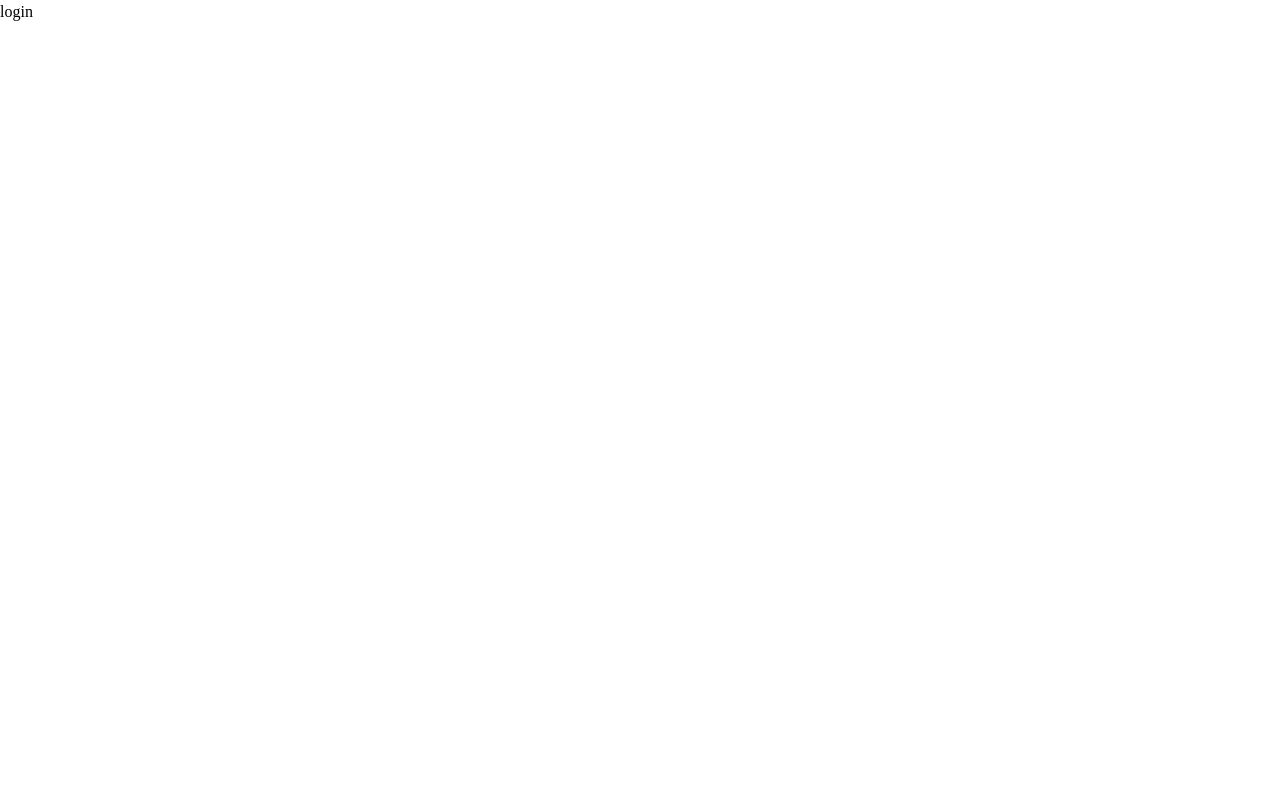
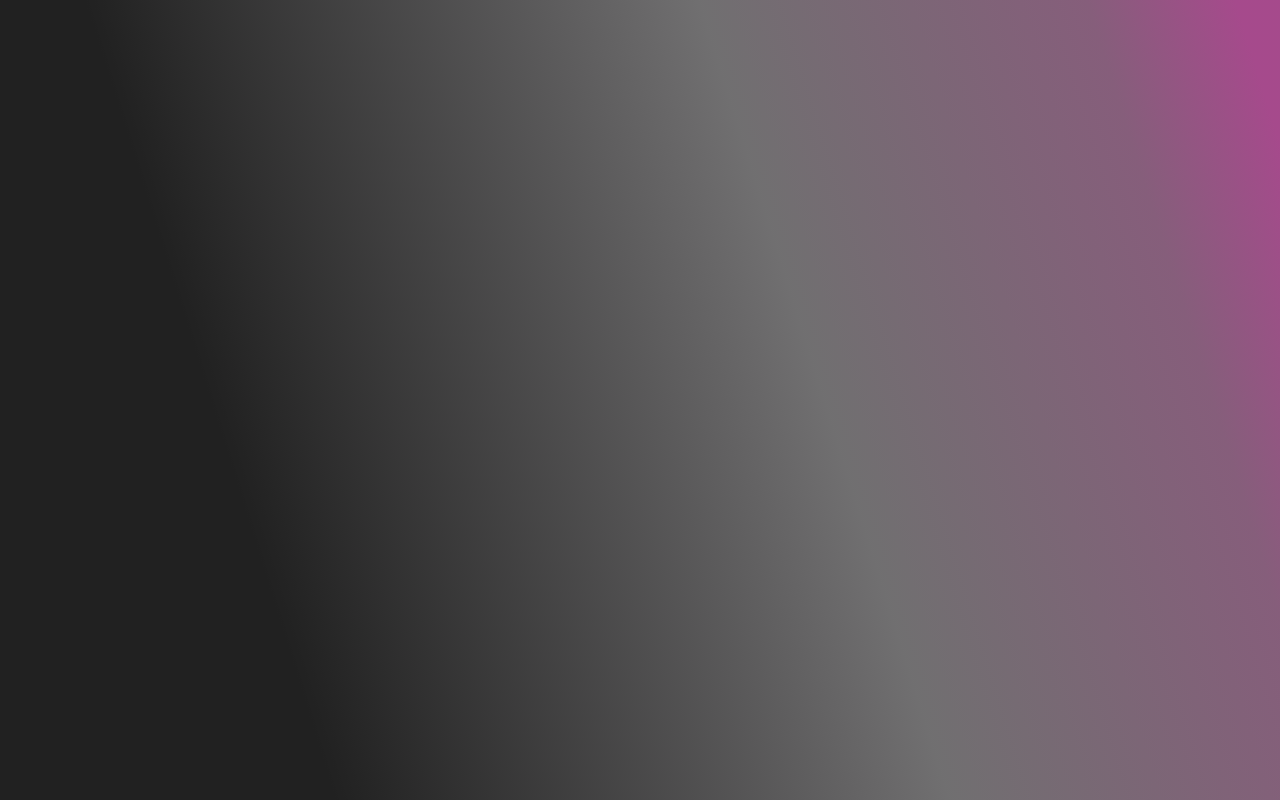
Before and after one commit to cracogabriel/meduza-portal, a React (Create React App) app: page /login in a window 1280 px wide. Built offline with nearby package versions, Linux system fonts and the light colour scheme.

Commit message:
style: move css gradient to login page

```diff
--- a/src/views/home/index.tsx
+++ b/src/views/home/index.tsx
@@ -1,10 +1,9 @@
 import React from 'react'
-import { Background } from './styles'
 
 function Home() {
   return (
     <>
-      <Background>teste</Background>
+      <p>home</p>
     </>
   )
 }
--- a/src/views/login/index.tsx
+++ b/src/views/login/index.tsx
@@ -1,7 +1,12 @@
 import React from 'react'
+import { Background } from './styles'
 
 function Login() {
-  return <div>login</div>
+  return (
+    <>
+      <Background></Background>
+    </>
+  )
 }
 
 export default Login
```
Also changed, not shown: src/views/login/styles.ts (renamed from src/views/home/styles.ts).
